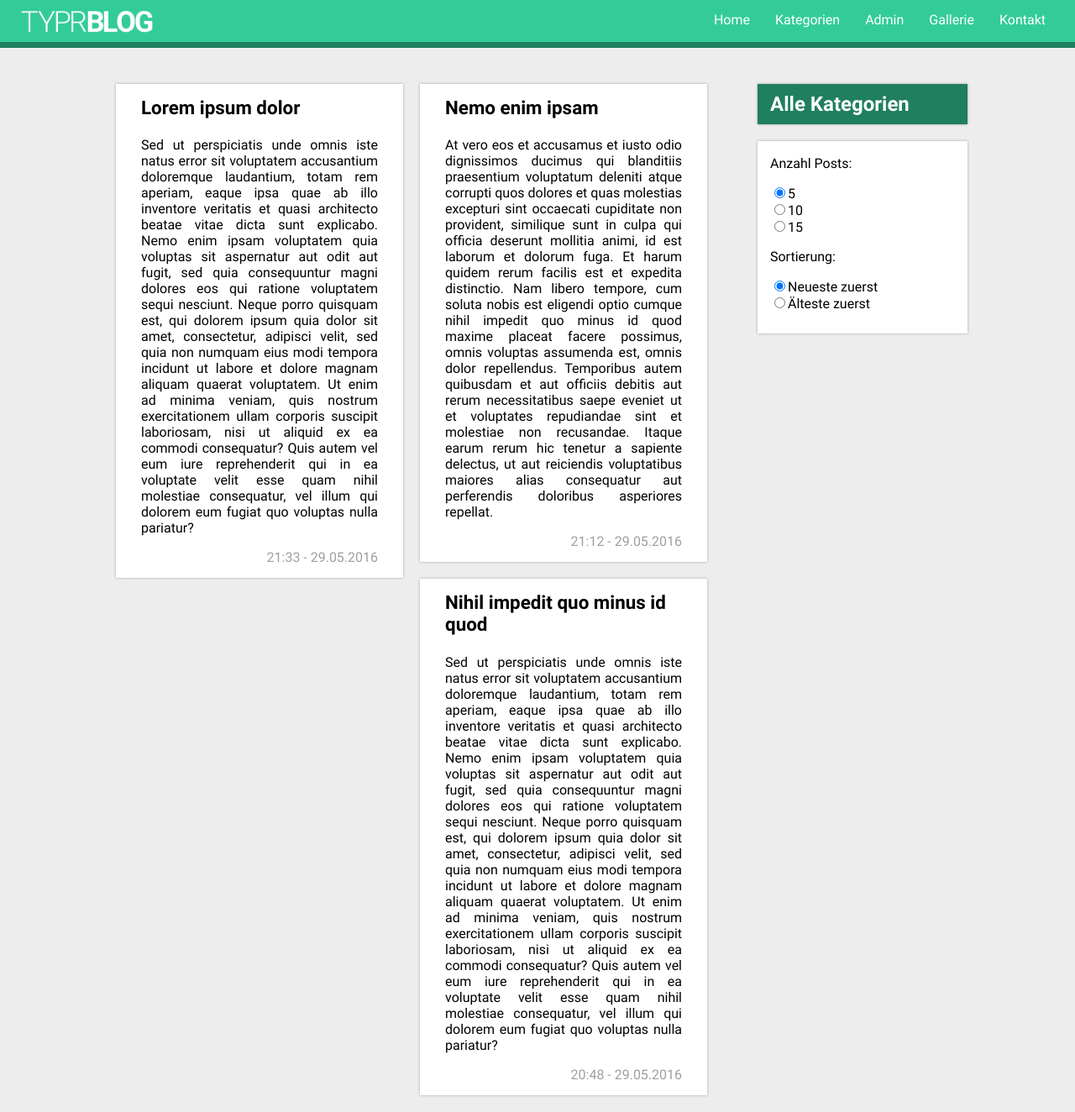
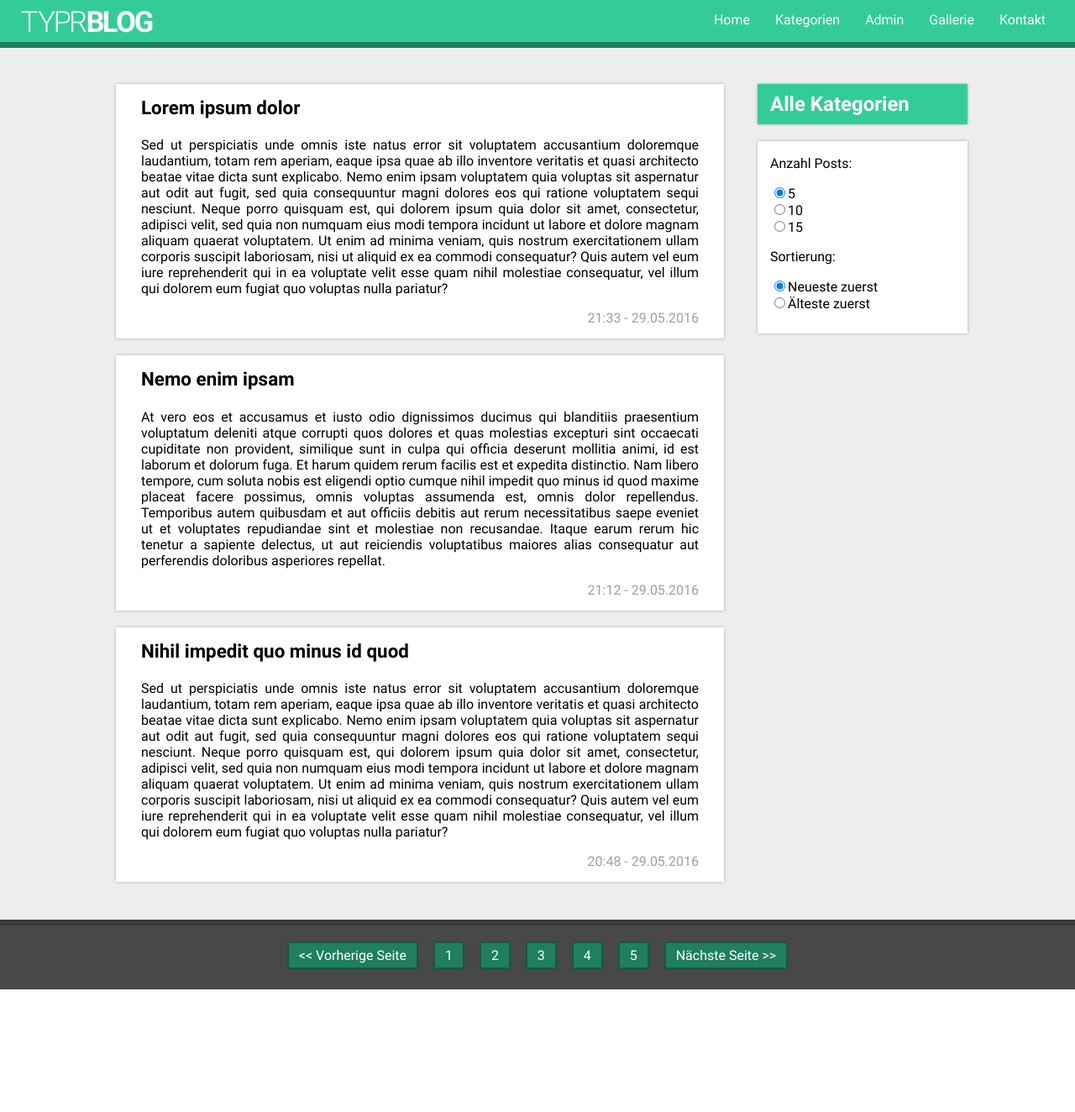
Before and after one commit to fabrop/typr, a PHP site: page /pages/blog.php in a window 1280 px wide. Shown: the whole page at 84% size. After the commit the page ends 1178 px from the top, so only its background shows below. Run offline with PHP 8.4, Linux system fonts and the light colour scheme.

Commit message:
blog pagination/responsive

```diff
--- a/css/blog.css
+++ b/css/blog.css
@@ -1,6 +1,12 @@
 body {
     width: 100%;
     overflow: scroll;
+    display: flex;
+    min-height: 100vh;
+    flex-direction: column;
+}
+main {
+    flex: 1;
 }
 #top {
 	width: 100%;
@@ -91,6 +97,12 @@ article {
     width: calc(50% - 20px);
     float: left;
 }
+article a {
+    color: black;
+}
+article:hover {
+    box-shadow: 0 0 5px #1f7f5f;
+}
 .article-heading {
     font-size: 1.4em;
 }
@@ -104,7 +116,7 @@ article {
 }
 
 #sidebar-tagcard {
-    background-color: #1f7f5f;
+    background-color: #33cc99;
     color: white;
     padding: 10px 15px;
 }
@@ -121,3 +133,57 @@ article {
     padding: 1px 15px 10px;
     margin-top: 20px;
 }
+
+#pagination {
+    background-color: #484848;
+    border-top: 7px solid #383838;
+    margin-top: 25px;
+    text-align: center;
+}
+#pagination ul {
+    list-style: none;
+    padding: 10px 0 15px;
+}
+#pagination ul li {
+    display: inline;
+    margin: 0 7px;
+}
+#pagination a {
+    color: white;
+    padding: 5px 12px;
+    background-color: #1f7f5f;
+    border: 2px solid rgba(0,0,0,0.3);
+    transition: all 300ms ease;
+}
+#pagination a:hover, a:active {
+    background-color: white;
+    color: #1f7f5f;
+    border: 2px solid #1f7f5f
+}
+
+@media only screen and (max-width: 1400px) {
+    article {
+        width: 100%;
+    }
+}
+
+@media only screen and (max-width: 850px) {
+    #content {
+        width: 100%;
+    }
+    #sidebar {
+        margin: 10px;
+        display: block;
+        float: left;
+        width: 100%;
+    }
+    #sidebar-tag {
+
+    }
+}
+
+@media only screen and (max-width: 750px) {
+    #pagination span {
+        display: none;
+    }
+}
--- a/pages/blog.php
+++ b/pages/blog.php
@@ -9,6 +9,7 @@
 	</head>
 
 	<body>
+        <main>
             <div id="top" class="clearfix">
                 <img id="logo" alt="blog-logo" src="../img/blog-logo.png">
 
@@ -40,19 +41,25 @@
 
                 <div id="content">
                     <article class="card article">
+                        <a href="blog-post.php?id=1">
                             <h3 class="article-heading">Lorem ipsum dolor</h3>
                             <p class="article-text">Sed ut perspiciatis unde omnis iste natus error sit voluptatem accusantium doloremque laudantium, totam rem aperiam, eaque ipsa quae ab illo inventore veritatis et quasi architecto beatae vitae dicta sunt explicabo. Nemo enim ipsam voluptatem quia voluptas sit aspernatur aut odit aut fugit, sed quia consequuntur magni dolores eos qui ratione voluptatem sequi nesciunt. Neque porro quisquam est, qui dolorem ipsum quia dolor sit amet, consectetur, adipisci velit, sed quia non numquam eius modi tempora incidunt ut labore et dolore magnam aliquam quaerat voluptatem. Ut enim ad minima veniam, quis nostrum exercitationem ullam corporis suscipit laboriosam, nisi ut aliquid ex ea commodi consequatur? Quis autem vel eum iure reprehenderit qui in ea voluptate velit esse quam nihil molestiae consequatur, vel illum qui dolorem eum fugiat quo voluptas nulla pariatur?</p>
                             <p class="date">21:33 - 29.05.2016</p>
+                        </a>
                     </article>
                     <article class="card article">
+                        <a href="blog-post.php?id=2">
                             <h3 class="article-heading">Nemo enim ipsam</h3>
                             <p class="article-text">At vero eos et accusamus et iusto odio dignissimos ducimus qui blanditiis praesentium voluptatum deleniti atque corrupti quos dolores et quas molestias excepturi sint occaecati cupiditate non provident, similique sunt in culpa qui officia deserunt mollitia animi, id est laborum et dolorum fuga. Et harum quidem rerum facilis est et expedita distinctio. Nam libero tempore, cum soluta nobis est eligendi optio cumque nihil impedit quo minus id quod maxime placeat facere possimus, omnis voluptas assumenda est, omnis dolor repellendus. Temporibus autem quibusdam et aut officiis debitis aut rerum necessitatibus saepe eveniet ut et voluptates repudiandae sint et molestiae non recusandae. Itaque earum rerum hic tenetur a sapiente delectus, ut aut reiciendis voluptatibus maiores alias consequatur aut perferendis doloribus asperiores repellat.</p>
                             <p class="date">21:12 - 29.05.2016</p>
+                        </a>
                     </article>
                     <article class="card article">
+                        <a href="blog-post.php?id=1">
                             <h3 class="article-heading">Nihil impedit quo minus id quod</h3>
                             <p class="article-text">Sed ut perspiciatis unde omnis iste natus error sit voluptatem accusantium doloremque laudantium, totam rem aperiam, eaque ipsa quae ab illo inventore veritatis et quasi architecto beatae vitae dicta sunt explicabo. Nemo enim ipsam voluptatem quia voluptas sit aspernatur aut odit aut fugit, sed quia consequuntur magni dolores eos qui ratione voluptatem sequi nesciunt. Neque porro quisquam est, qui dolorem ipsum quia dolor sit amet, consectetur, adipisci velit, sed quia non numquam eius modi tempora incidunt ut labore et dolore magnam aliquam quaerat voluptatem. Ut enim ad minima veniam, quis nostrum exercitationem ullam corporis suscipit laboriosam, nisi ut aliquid ex ea commodi consequatur? Quis autem vel eum iure reprehenderit qui in ea voluptate velit esse quam nihil molestiae consequatur, vel illum qui dolorem eum fugiat quo voluptas nulla pariatur?</p>
                             <p class="date">20:48 - 29.05.2016</p>
+                        </a>
                     </article>
                 </div>
 
@@ -78,5 +85,19 @@
                 </div>
 
             </div>
+        </main>
+
+        <nav id="pagination">
+            <ul>
+                <li><a href="#">&lt&lt<span> Vorherige Seite</span></a></li>
+                <li><a href="#">1</a></li>
+                <li><a href="#">2</a></li>
+                <li><a href="#">3</a></li>
+                <li><a href="#">4</a></li>
+                <li><a href="#">5</a></li>
+                <li><a href="#"><span>N&auml;chste Seite </span>&gt&gt</a></li>
+            </ul>
+        </nav>
+
 	</body>
 </html>
```
Also changed, not shown: css/landing.css (+6 -2 lines), pages/blog-post.php (added). Lines whose indentation alone changed are shown as unchanged.
